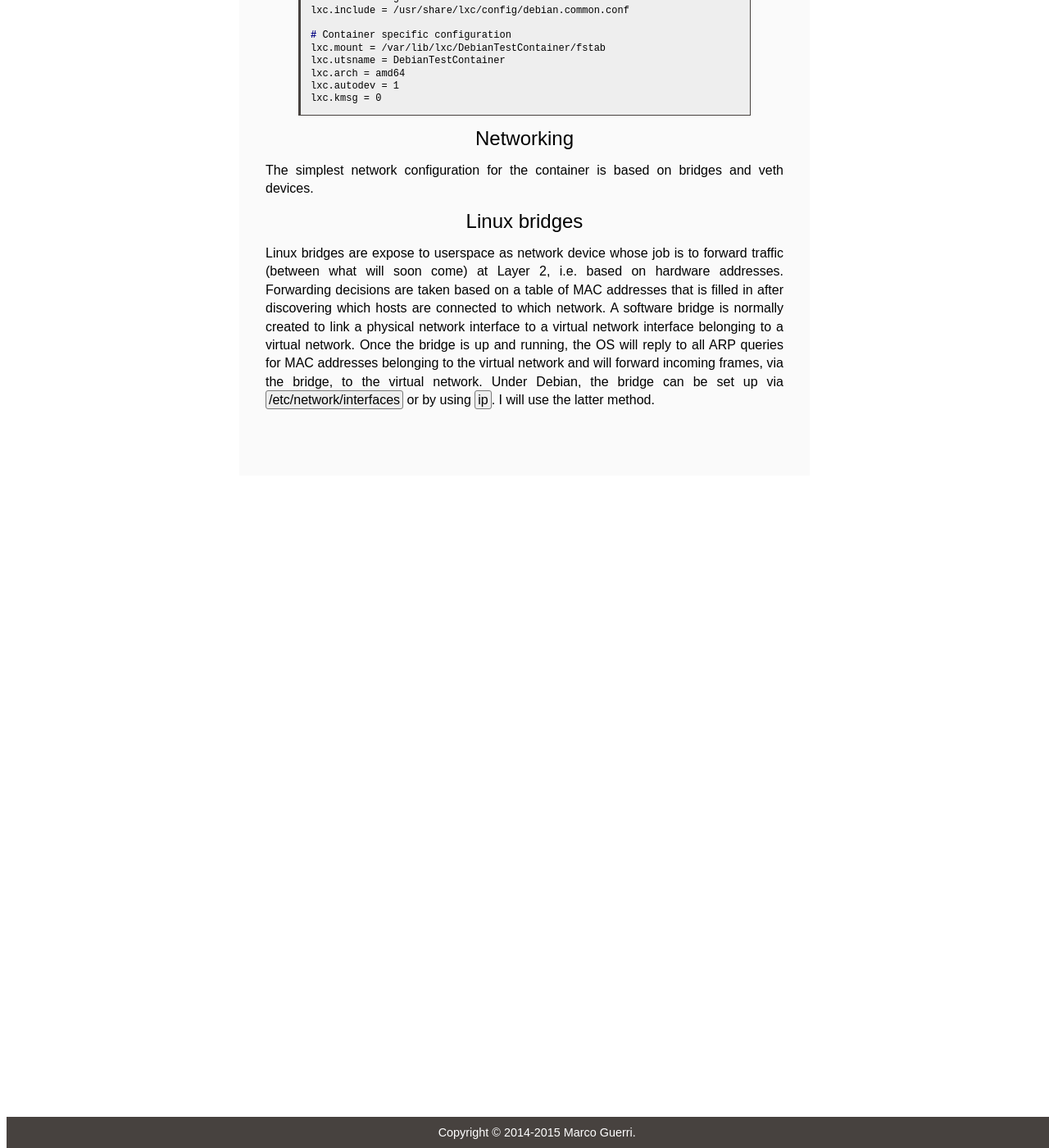
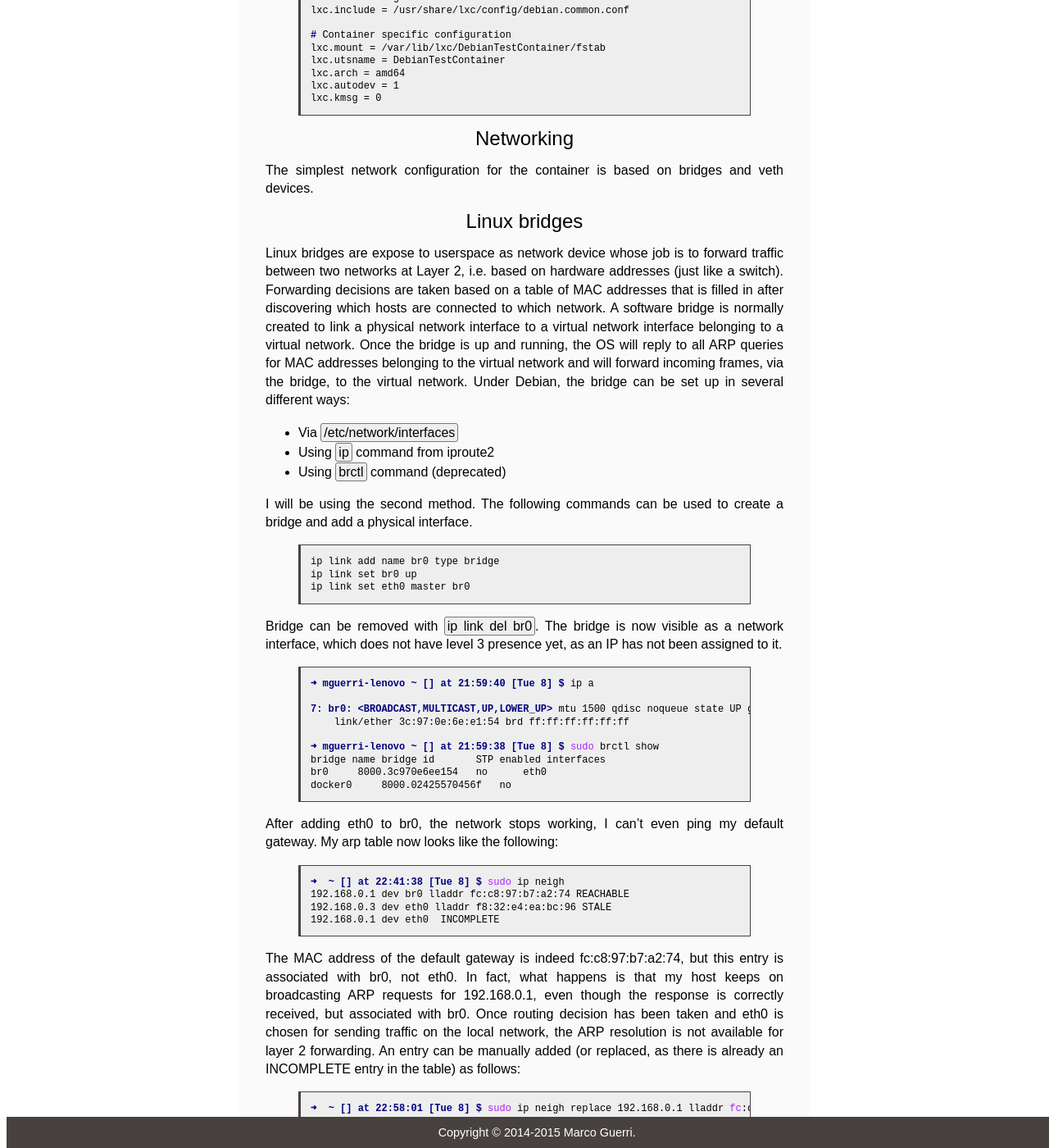
Before and after one commit to marcoguerri/marcoguerri.github.io, a Jekyll site: the page built from _posts/2016-02-23-lxcnotes.markdown, in a window 1280 px wide and 1400 px high, scrolled down 1277 px. Shown: the whole window at 82% size. Built offline with Jekyll 4.4.1, drawn with Linux system fonts in a browser that asks for light colours; nearby versions of some CDN libraries; some of the changed text lies outside the part shown.

Commit message:
Proceeded with LXC post

```diff
--- a/_posts/2016-02-23-lxcnotes.markdown
+++ b/_posts/2016-02-23-lxcnotes.markdown
@@ -4,8 +4,7 @@ title:  "LXC notes "
 date:   2016-02-23 15:28:23
 categories: jekyll update
 summary: "Just some notes on the creation and operation of Linux containers.
-Mostly for myself, to clarify and hopefully retain some concepts that are not
-part of my daily work and that I tend to forget."
+This post is work in progress..."
 ---
 
 
@@ -89,12 +88,78 @@ devices.
 Linux bridges
 =======
 Linux bridges are expose to userspace as network device whose job is to forward
-traffic (between what will soon come) at Layer 2, i.e. based on hardware addresses.
-Forwarding decisions are taken based on a table of MAC addresses that is filled in after
+traffic between two networks at Layer 2, i.e. based on hardware addresses (just
+like a switch). Forwarding decisions are taken based on a table of MAC addresses that is filled in after
 discovering which hosts are connected to which network. A software bridge is normally
 created to link a physical network interface to a virtual network interface belonging
 to a virtual network. Once the bridge is up and running, the OS will reply to all
 ARP queries for MAC addresses belonging to the virtual network and will forward
 incoming frames, via the bridge, to the virtual network. Under Debian, the bridge
-can be set up via */etc/network/interfaces* or by using *ip*. I will use the latter
-method.
+can be set up in several different ways:
+
+* Via */etc/network/interfaces*
+* Using *ip* command from iproute2
+* Using *brctl* command (deprecated)
+
+I will be using the second method. The following commands can be used to create
+a bridge and add a physical interface.
+
+{% highlight console lineos %}
+ip link add name br0 type bridge
+ip link set br0 up
+ip link set eth0 master br0
+{% endhighlight %}
+
+Bridge can be removed with *ip link del br0*. The bridge is now visible as a
+network interface, which does not have level 3 presence yet, as an IP has not been
+assigned to it.
+
+{% highlight console lineos %}
+➜ mguerri-lenovo ~ [] at 21:59:40 [Tue 8] $ ip a
+
+7: br0: <BROADCAST,MULTICAST,UP,LOWER_UP> mtu 1500 qdisc noqueue state UP group default
+    link/ether 3c:97:0e:6e:e1:54 brd ff:ff:ff:ff:ff:ff
+
+➜ mguerri-lenovo ~ [] at 21:59:38 [Tue 8] $ sudo brctl show
+bridge name bridge id       STP enabled interfaces
+br0     8000.3c970e6ee154   no      eth0
+docker0     8000.02425570456f   no
+{% endhighlight %}
+
+After adding eth0 to br0, the network stops working, I can't even ping my default
+gateway. My arp table now looks like the following:
+
+
+{% highlight console lineos %}
+➜  ~ [] at 22:41:38 [Tue 8] $ sudo ip neigh
+192.168.0.1 dev br0 lladdr fc:c8:97:b7:a2:74 REACHABLE
+192.168.0.3 dev eth0 lladdr f8:32:e4:ea:bc:96 STALE
+192.168.0.1 dev eth0  INCOMPLETE
+{% endhighlight %}
+
+The MAC address of the default gateway is indeed fc:c8:97:b7:a2:74, but this
+entry is associated with br0, not eth0. In fact, what happens is that my
+host keeps on broadcasting ARP requests for 192.168.0.1, even though the response
+is correctly received, but associated with br0. Once routing decision has been taken
+and eth0 is chosen for sending traffic on the local network, the ARP resolution
+is not available for layer 2 forwarding. An entry can be manually added (or
+replaced, as there is already an INCOMPLETE entry in the table) as follows:
+
+{% highlight console lineos %}
+➜  ~ [] at 22:58:01 [Tue 8] $ sudo ip neigh replace 192.168.0.1 lladdr fc:c8:97:b7:a2:74 dev eth0 nud reachable
+➜ mguerri-lenovo ~ [] at 22:58:05 [Tue 8] $ sudo ip neigh
+192.168.0.3 dev br0 lladdr f8:32:e4:ea:bc:96 STALE
+192.168.0.1 dev br0 lladdr fc:c8:97:b7:a2:74 REACHABLE
+192.168.0.3 dev eth0  FAILED
+192.168.0.1 dev eth0 lladdr fc:c8:97:b7:a2:74 REACHABLE
+{% endhighlight %}
+
+Now local network and everything behind the gateway can be reached.
+
+{% highlight console lineos %}
+➜ mguerri-lenovo ~ [] at 22:26:15 [Tue 8] $ ping 192.168.0.1
+PING 192.168.0.1 (192.168.0.1) 56(84) bytes of data.
+64 bytes from 192.168.0.1: icmp_seq=1 ttl=64 time=0.519 ms
+{% endhighlight %}
+
+So, why is the ARP entry associated to br0 in the first place?
```
